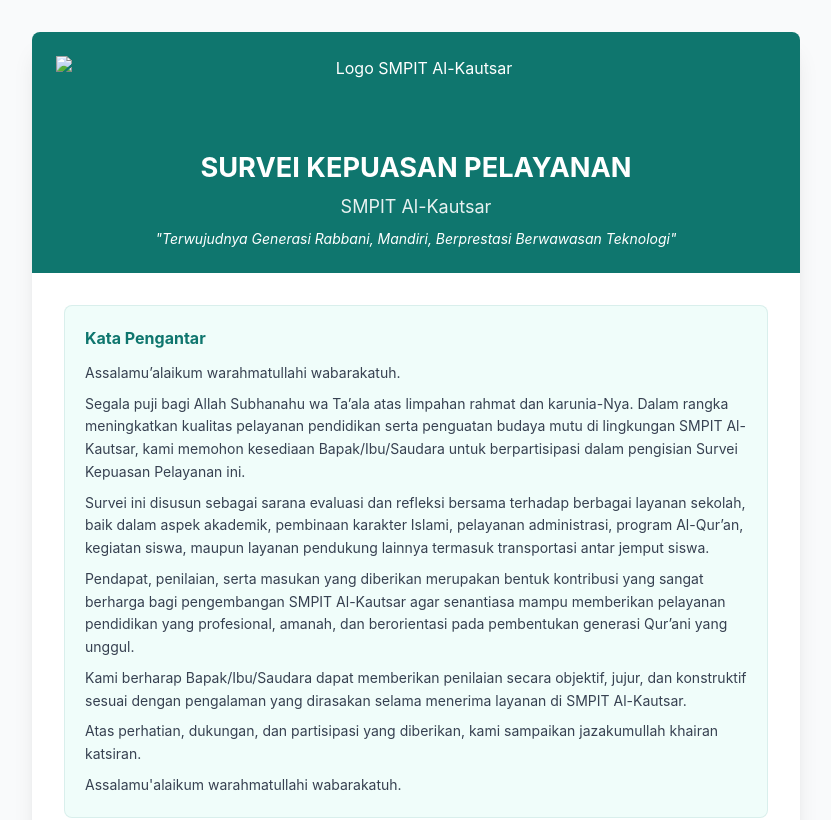
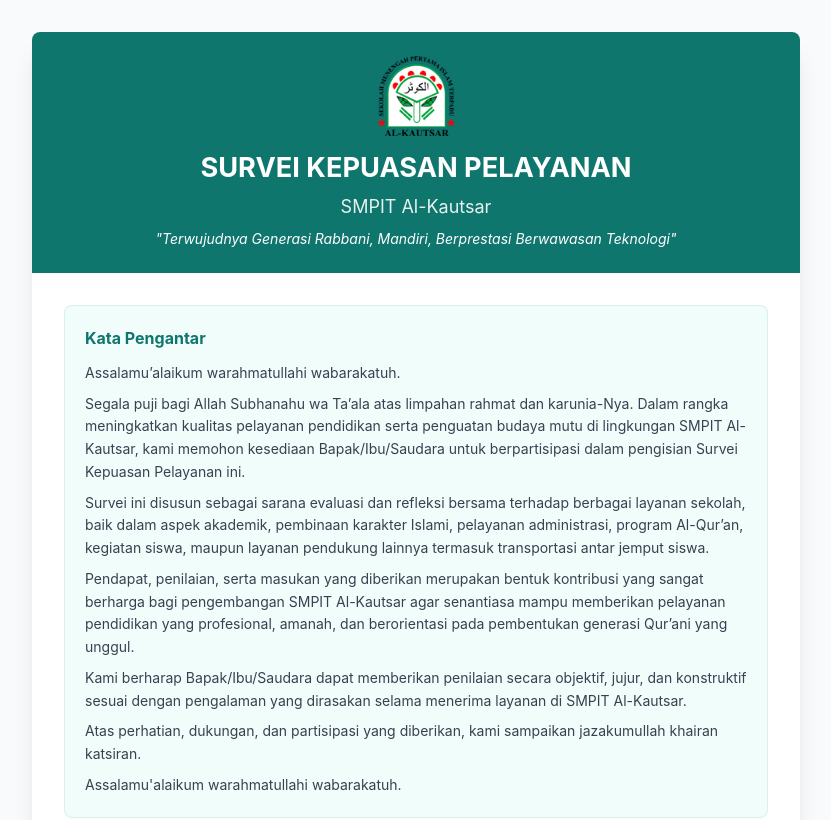
Before and after one commit to aktechmaster/Instrumen-Survey-Kepuasan-Layanan, a plain HTML site: page index.html in a window 1280 px wide. Shown: the top 820 px of the page, without its empty margins (224-1055 px from the left). Drawn offline with nearby package versions, Linux system fonts and the light colour scheme; a script that the page names is missing.

Commit message:
Update index.html

```diff
--- a/index.html
+++ b/index.html
@@ -7,7 +7,7 @@
     <script src="https://cdn.tailwindcss.com"></script>
     <link href="https://cdn.jsdelivr.net/npm/font-awesome@4.7.0/css/font-awesome.min.css" rel="stylesheet">
     <!-- Favicon -->
-<link rel="icon" href="logsmpit2.png" type="image/png">
+<link rel="icon" href="logosmpit2.png" type="image/png">
     <script>
         tailwind.config = {
             theme: {
@@ -45,7 +45,7 @@
         <!-- Header -->
 <div class="bg-primary text-white p-6 text-center">
     <!-- 👇 BAGIAN LOGO YANG DITAMBAHKAN 👇 -->
-    <img src="logsmpit2.png" alt="Logo SMPIT Al-Kautsar" class="mx-auto mb-3 h-20 w-auto">
+    <img src="logosmpit2.png" alt="Logo SMPIT Al-Kautsar" class="mx-auto mb-3 h-20 w-auto">
     <!-- 👆 AKHIR BAGIAN LOGO 👆 -->
 
     <h1 class="text-[clamp(1.2rem,3vw,1.7rem)] font-bold">SURVEI KEPUASAN PELAYANAN</h1>
```
